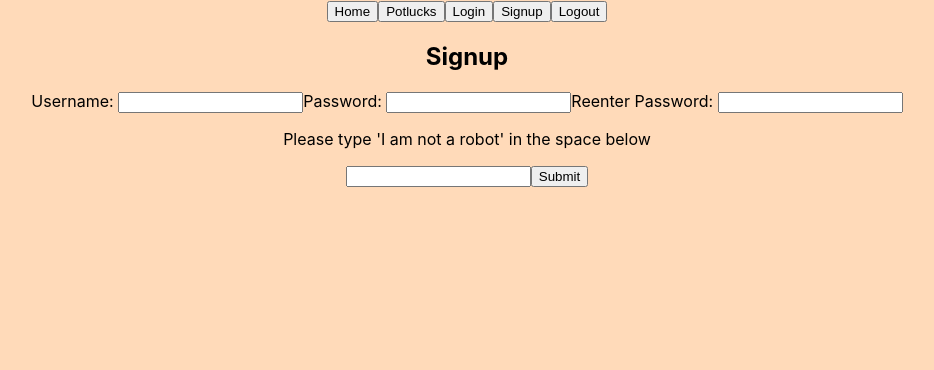
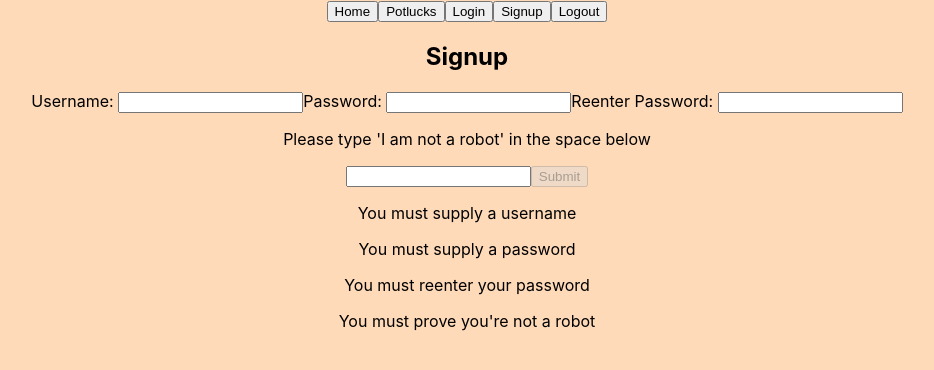
Before and after one commit to bw-potluck-planner-01/frontend, a React (Create React App) app: page /signup in a window 1280 px wide. Shown: the top 370 px of the page, without its empty margins (173-1107 px from the left). Built offline with nearby package versions, Linux system fonts and the light colour scheme.

Commit message:
Implemented yup validation for signup

```diff
--- a/package.json
+++ b/package.json
@@ -13,7 +13,8 @@
     "react-scripts": "4.0.3",
     "redux": "^4.1.1",
     "styled-components": "^5.3.0",
-    "web-vitals": "^1.1.2"
+    "web-vitals": "^1.1.2",
+    "yup": "^0.32.9"
   },
   "scripts": {
     "start": "react-scripts start",
--- a/src/components/Home.js
+++ b/src/components/Home.js
@@ -4,8 +4,8 @@ import food4 from '../assets/food4.jpg'
 function Home (){
     return <div className='home'>
         <div className='top'>
-            <h2>Welcome to BW Potluck Planner!</h2>
-            <p>BW Potluck planner is an easy-to-use app that fits any size or style of gathering, from work gatherings to cookouts. When it comes to planning potlucks, BW is your go-to!</p>
+            <h2>Welcome to Potluck Planner Plus!</h2>
+            <p>Potluck planner Plus is an easy-to-use app that fits any size or style of gathering, from work gatherings to cookouts. When it comes to planning potlucks, Plus is your go-to!</p>
         </div>
         <img src={food4} alt='pumpkin pie and peppermint bark'/>
     </div>
--- a/src/components/Signup.js
+++ b/src/components/Signup.js
@@ -1,4 +1,6 @@
-import React, {useState} from 'react';
+import React, {useEffect, useState} from 'react';
+import { reach } from 'yup'
+import schema from '../validation/SignupSchema'
 
 const initialFormValues = {
     username: '',
@@ -6,38 +8,47 @@ const initialFormValues = {
     password2: '',
     robot: ''
 }
-const initialErrors = ['']
+const initialErrors = {
+    username: 'You must supply a username',
+    password: 'You must supply a password',
+    password2: 'You must reenter your password',
+    robot: "You must prove you're not a robot"
+}
 
 //REPLACE CURRENT ERROR SYSTEM WITH FORM VALIDATION
 
 function Signup (){
     const [formValues, setFormValues] = useState(initialFormValues)
     const [errors, setErrors] = useState(initialErrors)
+    const [disabled, setDisabled] = useState(true)
 
-    console.log(formValues)
+    useEffect(() => {
+        schema.isValid(formValues).then(valid => setDisabled(!valid))
+    }, [formValues])
 
     function handleChange (e){
+        const {name, value} = e.target
+        validate(name, value)
         setFormValues({
             ...formValues,
-            [e.target.name]: e.target.value
+            [name]: value
         })
-        setErrors(initialErrors)
     }
 
     function handleClick (e){
         e.preventDefault()
-        setErrors(initialErrors)
-        if (formValues.robot !== 'I am not a robot'){
-            setErrors([...errors, 'Please prove you are not a robot!'])
-        }
-        if (formValues.password !== formValues.password2){
-            setErrors([...errors, 'Please make sure your passwords match!'])
-        }
     }
+
+    const validate = (name, value) => {
+        reach(schema, name)
+          .validate(value)
+          .then(() => setErrors({ ...errors, [name]: '' }))
+          .catch(err => setErrors({ ...errors, [name]: err.errors[0]}))
+      }
 
     return <div className='signup'>
         <h2>Signup</h2>
-        <form>
+        <form onSubmit={{handleClick}}>
             <label htmlFor='username'>Username: </label>
             <input id='username' name='username' value={formValues.username} onChange={handleChange} />
             <label htmlFor='password'>Password: </label>
@@ -46,9 +57,12 @@ function Signup (){
             <input id='password2' name='password2' value={formValues.password2} onChange={handleChange} />
             <p>Please type 'I am not a robot' in the space below</p>
             <input name='robot' value={formValues.robot} onChange={handleChange} />
-            <button onClick={handleClick}>Submit</button>
+            <button disabled={disabled}>Submit</button>
         </form>
-        {errors.map(item => <p>{item}</p>)}
+        <p>{errors.username}</p>
+        <p>{errors.password}</p>
+        <p>{errors.password2}</p>
+        <p>{errors.robot}</p>
     </div>
 }
 
--- /dev/null
+++ b/src/validation/SignupSchema.js
@@ -0,0 +1,24 @@
+import * as yup from 'yup'
+
+const signupSchema = yup.object().shape({
+    username: yup
+        .string()
+        .trim()
+        .required('You must supply a username'),
+    password: yup
+        .string()
+        .trim()
+        .required('You must supply a password')
+        .min(4, 'Password must be at least 4 characters long'),
+    password2: yup
+        .string()
+        .trim()
+        .required('You must reenter your password')
+        .oneOf([yup.ref('password'), null], 'Passwords must match'),
+    robot: yup
+        .string()
+        .required("You must prove you're not a robot")
+        .oneOf(['I am not a robot', null], 'Please type the provided line')
+})
+
+export default signupSchema
```
Also changed, not shown: 1 other file (tests, documents, lock files or other folders).
